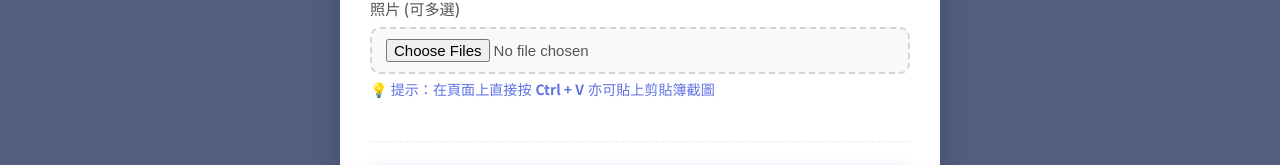
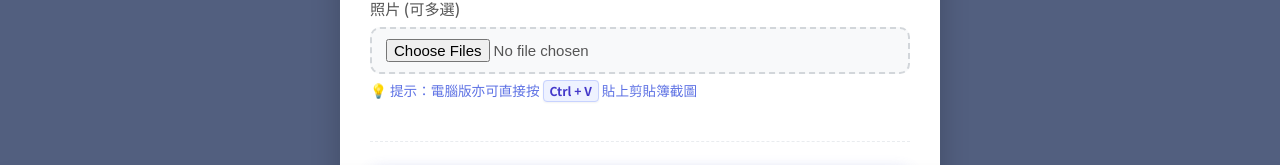
Before and after one commit to Famidoc/life-log, a plain HTML site: page index.html in a window 1280 px wide. Shown: the part 520-685 px from the top of the page. Drawn offline with Linux system fonts and the light colour scheme.

Commit message:
fix: 修復手機版中提示文字被 Flex 擠壓成垂直斷裂多欄的問題

```diff
--- a/index.html
+++ b/index.html
@@ -58,7 +58,8 @@
       .preview-item img { width: 100%; height: 100%; object-fit: cover; display: block; }
       .preview-remove-btn { position: absolute; top: 3px; right: 3px; background: rgba(0,0,0,0.65); color: white; border: none; border-radius: 50%; width: 22px; height: 22px; font-size: 12px; cursor: pointer; display: flex; align-items: center; justify-content: center; padding: 0; line-height: 1; transition: background 0.2s, transform 0.1s; }
       .preview-remove-btn:hover { background: #f5365c; transform: scale(1.1); }
-      .paste-hint { font-size: 0.88em; color: #5e72e4; margin-top: 6px; margin-bottom: 16px; display: flex; align-items: center; gap: 4px; line-height: 1.4; }
+      .paste-hint { font-size: 0.85em; color: #5e72e4; margin-top: 6px; margin-bottom: 16px; line-height: 1.5; display: block; word-break: break-word; }
+      kbd { background: #eef2ff; border: 1px solid #c7d2fe; border-radius: 4px; padding: 1px 6px; font-size: 0.9em; font-family: inherit; color: #4338ca; font-weight: bold; white-space: nowrap; box-shadow: 0 1px 2px rgba(0,0,0,0.05); }
     </style>
   </head>
   <body>
@@ -74,7 +75,7 @@
           <input type="text" name="tags" placeholder="#心情 #靈感">
           <label>照片 (可多選)</label>
           <input type="file" id="writeFileInput" name="myFile" accept="image/*" multiple onchange="handleFileSelect(this)" class="file-input-field">
-          <div class="paste-hint">💡 提示：在頁面上直接按 <b>Ctrl + V</b> 亦可貼上剪貼簿截圖</div>
+          <div class="paste-hint">💡 提示：電腦版亦可直接按 <kbd>Ctrl + V</kbd> 貼上剪貼簿截圖</div>
           <div id="writePreviewContainer" class="preview-container"></div>
           <hr style="margin: 25px 0; border: 0; border-top: 1px dashed #e9ecef;">
           <button type="submit" id="submitBtn" class="primary-btn">儲存日記</button>
@@ -126,7 +127,7 @@
         <label>標籤</label><input type="text" id="editTags">
         <label>更換/補上照片 (選填)</label>
         <input type="file" id="editFile" accept="image/*" class="file-input-field" onchange="handleEditFileSelect(this)">
-        <div class="paste-hint" style="margin-top: 4px; margin-bottom: 12px;">💡 提示：在彈窗開啟時亦可按 <b>Ctrl + V</b> 貼上截圖</div>
+        <div class="paste-hint" style="margin-top: 4px; margin-bottom: 12px;">💡 提示：電腦版亦可按 <kbd>Ctrl + V</kbd> 貼上截圖</div>
         <div id="editPreviewContainer" class="preview-container"></div>
         <div style="display:flex; gap:15px; margin-top:15px;">
           <button onclick="closeEditModal()" style="flex:1; padding:12px; border:1px solid #ddd; background:white; border-radius:10px; color:#555;">取消</button>
```
